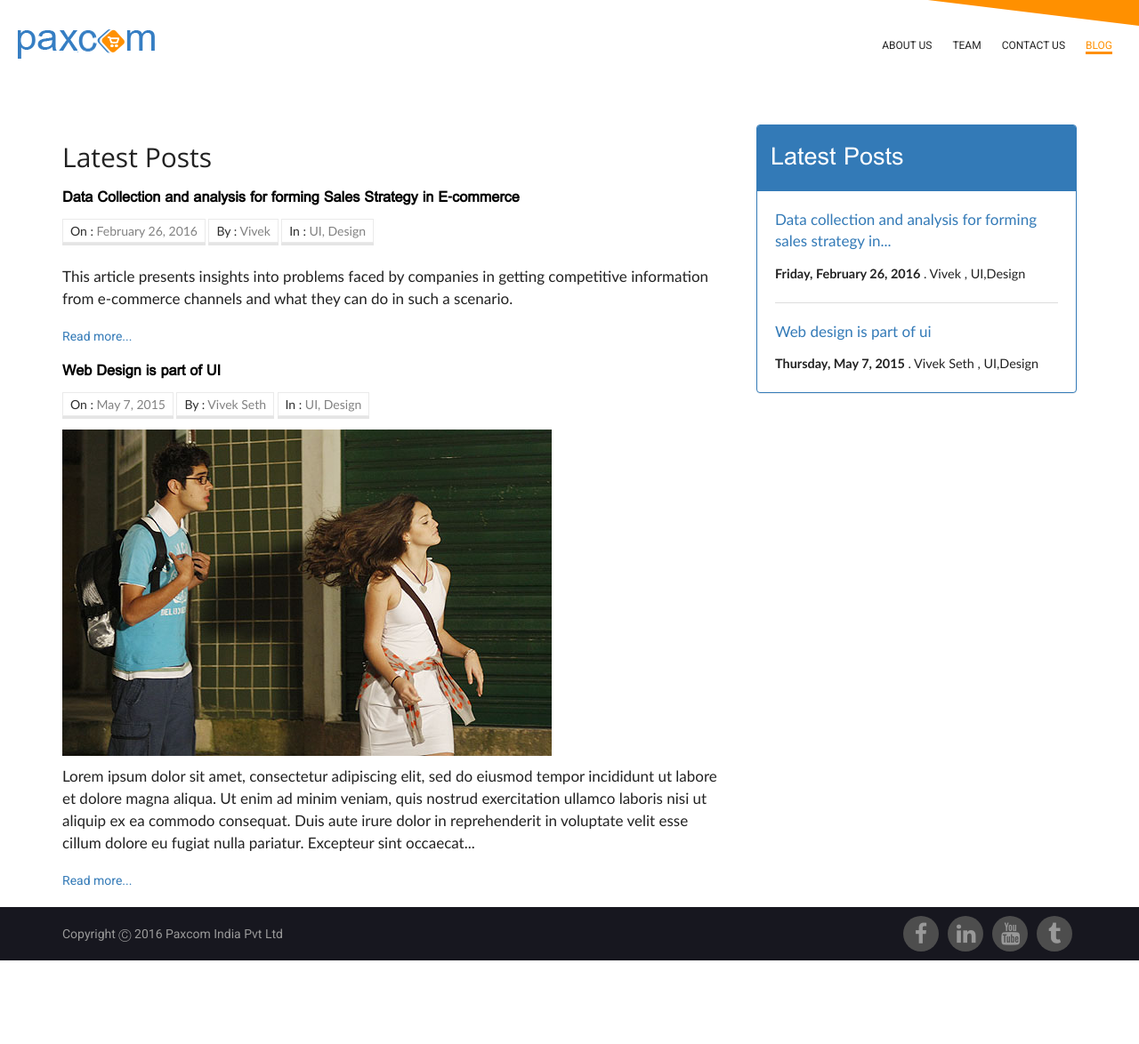
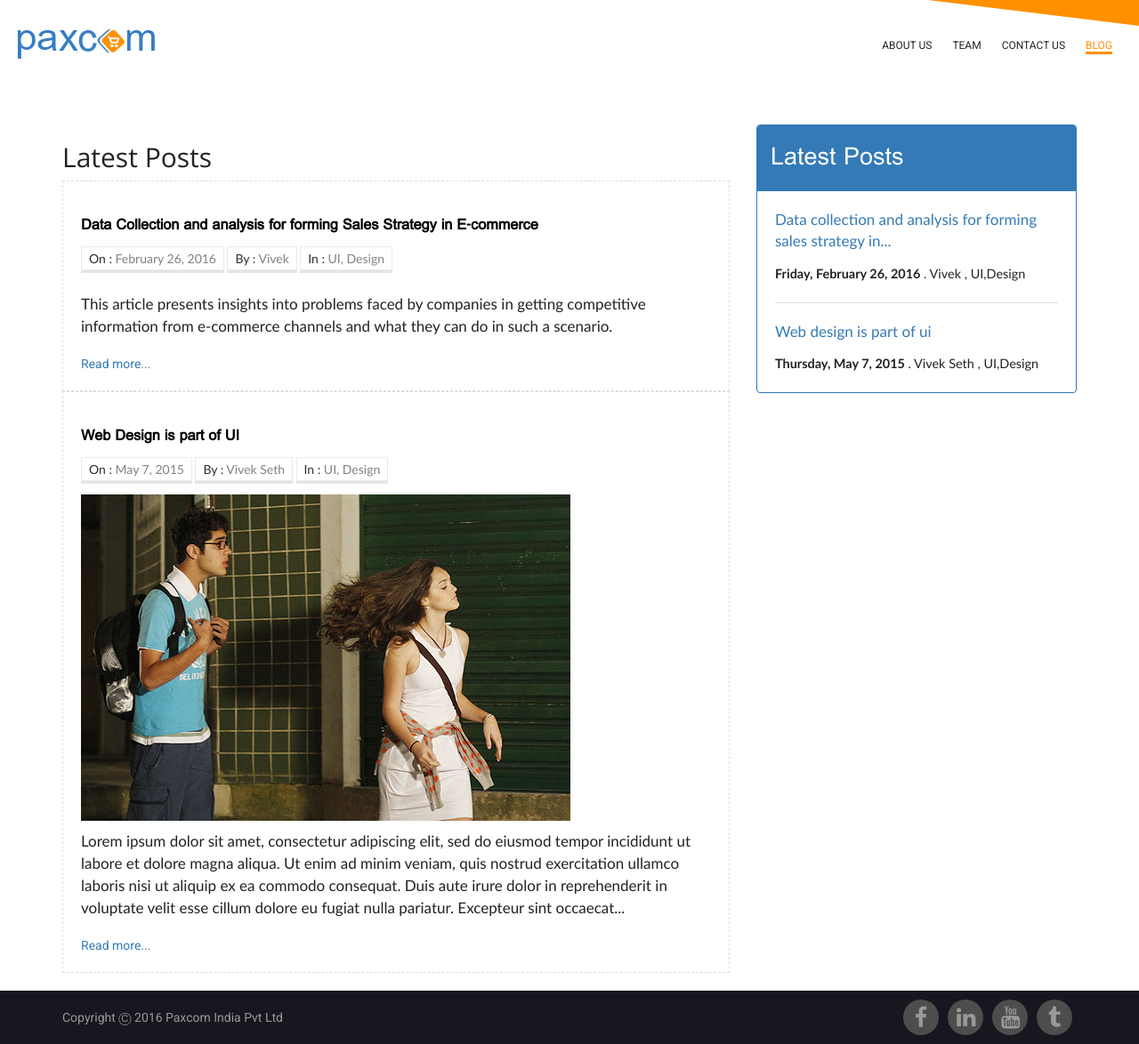
Before and after one commit to paxcom/paxcom.github.io, a Jekyll site: the page built from blog/index.html, in a window 1280 px wide. Shown: the whole page at 89% size. Built offline with Jekyll 4.4.1, drawn with Linux system fonts in a browser that asks for light colours; the list of posts is cut into pages by our own code; comment, search, counter and statistics services are not loaded; before the commit the page ends 1080 px from its top, so only the background shows below that.

Commit message:
update css

```diff
--- a/css/style.css
+++ b/css/style.css
@@ -1635,6 +1635,7 @@ ul.footer-nav{ max-width:150px; margin:auto;}
 
 
 /******************BLOG*************************/
+.single-post-excerpt{border: 1px dashed #ddd; padding:20px;}
 .single-post-excerpt h4 a{color:#000; text-decoration:none;font-weight:700; font-size:18px;}
 .single-post-excerpt h4 a:hover{color:#ff9000}
 .meta-info{margin-bottom:15px;}
```
